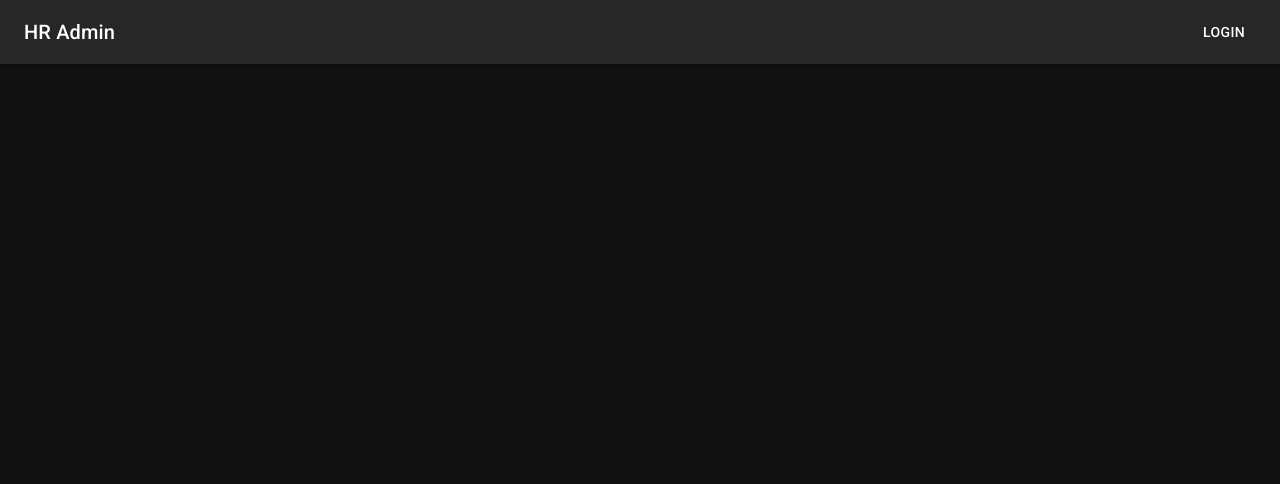
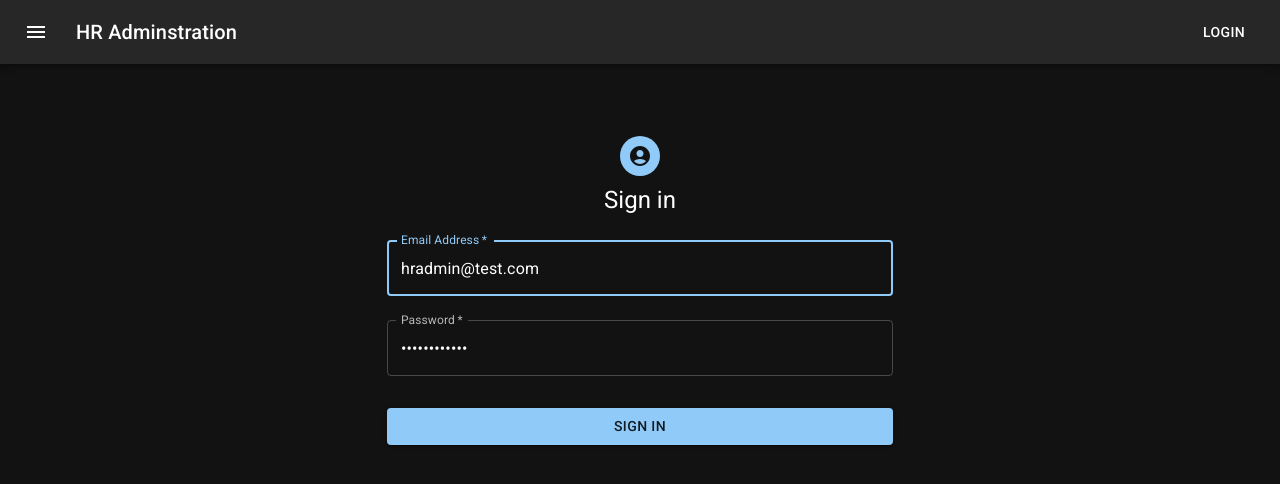
Before and after one commit to Reuel-T/HR-Admin-Project, a React (Vite) app in the folder Hr-Frontend/: page /login in a window 1280 px wide. Shown: the top 484 px of the page. Built offline with nearby package versions, Linux system fonts and the light colour scheme.

Commit message:
CORS Added, login page done

```diff
--- a/Hr-Frontend/package.json
+++ b/Hr-Frontend/package.json
@@ -13,8 +13,11 @@
     "@emotion/styled": "^11.10.6",
     "@mui/icons-material": "^5.11.11",
     "@mui/material": "^5.11.11",
+    "axios": "^1.3.4",
     "react": "^18.2.0",
-    "react-dom": "^18.2.0"
+    "react-dom": "^18.2.0",
+    "react-query": "^3.39.3",
+    "react-router-dom": "^6.8.2"
   },
   "devDependencies": {
     "@types/react": "^18.0.27",
--- a/Hr-Frontend/src/App.jsx
+++ b/Hr-Frontend/src/App.jsx
@@ -1,22 +1,24 @@
 import { ThemeProvider, createTheme } from "@mui/material/styles";
-import { CssBaseline } from "@mui/material";
+import { CssBaseline, Container } from "@mui/material";
 import Navbar from "./components/Navbar";
-import { useState } from "react";
+import Login from "./pages/Login";
+
+import { RouterProvider, createBrowserRouter, Outlet } from 'react-router-dom';
+import MainLayout from "./layout/MainLayout";
+
+
+
 
 function App() {
 
-  const darkTheme = createTheme({
-    palette: {
-      mode: 'dark',
-    },
-  });
-
   return (
     <>
-      <ThemeProvider theme={darkTheme}>
-        <CssBaseline/>
-        <Navbar/>
-      </ThemeProvider>
+      <RouterProvider router={router}>
+        <ThemeProvider theme={darkTheme}>
+          <CssBaseline/>
+          <MainLayout/>
+        </ThemeProvider>
+      </RouterProvider>
     </>
   )
 }
--- /dev/null
+++ b/Hr-Frontend/src/api/http.js
@@ -0,0 +1,8 @@
+import axios from "axios";
+
+export default axios.create({
+    baseURL: "http://localhost:5252/",
+    headers: {
+      "Content-type": "application/json"
+    }
+  });
--- a/Hr-Frontend/src/components/Navbar.jsx
+++ b/Hr-Frontend/src/components/Navbar.jsx
@@ -4,15 +4,23 @@ import Typography from '@mui/material/Typography'
 import AppBar from '@mui/material/AppBar'
 import Toolbar from '@mui/material/Toolbar'
 import Button from '@mui/material/Button';
+import { CssBaseline } from '@mui/material';
 import IconButton from '@mui/material/IconButton';
-//import MenuIcon from '@mui/icons-material/Menu';
+import { useContext } from 'react';
+import UserContext from '../context/UserContext';
+import MenuIcon from '@mui/icons-material/Menu';
 
 function Navbar() {
+
+  const { user, setUser } = useContext(UserContext);
+
   return (
+    <>
+    <CssBaseline/>
     <Box sx={{ flexGrow: 1 }}>
       <AppBar position="static">
         <Toolbar>
-{/*           <IconButton
+          <IconButton
             size="large"
             edge="start"
             color="inherit"
@@ -20,14 +28,16 @@ function Navbar() {
             sx={{ mr: 2 }}
           >
             <MenuIcon />
-          </IconButton> */}
+          </IconButton>
           <Typography variant="h6" component="div" sx={{ flexGrow: 1 }}>
-            HR Admin
+            {user && user.firstName}
+            {!user && <>HR Adminstration</>}
           </Typography>
           <Button color="inherit">Login</Button>
         </Toolbar>
       </AppBar>
     </Box>
+    </>
   );
 }
 
--- /dev/null
+++ b/Hr-Frontend/src/context/UserContext.js
@@ -0,0 +1,12 @@
+import React from 'react'
+
+const UserContext = React.createContext({
+    user: null,
+    setUser: () => { }
+});
+
+/*
+    Create a user context that can be accessed by all components
+*/
+
+export default UserContext;
--- a/Hr-Frontend/src/layout/MainLayout.jsx
+++ b/Hr-Frontend/src/layout/MainLayout.jsx
@@ -1,8 +1,25 @@
-import React from 'react'
+import { Container, CssBaseline } from '@mui/material'
+import React, { useState } from 'react'
+import { Outlet } from 'react-router-dom'
+import Navbar from '../components/Navbar'
+import UserContext from '../context/UserContext'
+
+
 
 function MainLayout() {
+
+  const [user, setUser] = useState(null)
+
   return (
-    <div>MainLayout</div>
+    <>
+      <UserContext.Provider value={{ user, setUser }}>
+        <CssBaseline/>
+        <Navbar />
+        <Container sx={{width : '90%'}}>
+          <Outlet/>
+        </Container>
+      </UserContext.Provider>
+    </>
   )
 }
 
--- a/Hr-Frontend/src/main.jsx
+++ b/Hr-Frontend/src/main.jsx
@@ -1,9 +1,45 @@
+import { ThemeProvider, createTheme } from '@mui/material';
 import React from 'react'
 import ReactDOM from 'react-dom/client'
-import App from './App'
+import { RouterProvider, createBrowserRouter } from 'react-router-dom';
+import MainLayout from './layout/MainLayout';
+import Login from './pages/Login';
+import UserInfoPage from './pages/UserInfoPage';
+import { QueryClient, QueryClientProvider } from 'react-query';
+
+/**
+ * This application use react-query.
+ * I want to avoid useEffect like the plague
+ */
+const client = new QueryClient();
+
+/* Holds the routes for the application */
+const router = createBrowserRouter([
+  {
+    path: '/', element: <MainLayout />, children:
+      [
+        { path: '/', element: <UserInfoPage /> },
+        { path: '/login', element: <Login /> }
+      ]
+  },
+])
+
+/**
+ * Sets the theme to dark mode
+ * My monitor sucks and it hurts my eyes while testing
+ */
+const darkTheme = createTheme({
+  palette: {
+    mode: 'dark',
+  },
+});
 
 ReactDOM.createRoot(document.getElementById('root')).render(
   <React.StrictMode>
-    <App />
+    <ThemeProvider theme={darkTheme}>
+      <QueryClientProvider client={client}>
+        <RouterProvider router={router} />
+      </QueryClientProvider>
+    </ThemeProvider>
   </React.StrictMode>,
 )
--- /dev/null
+++ b/Hr-Frontend/src/pages/Login.jsx
@@ -0,0 +1,109 @@
+import React, { useContext } from 'react'
+import { Container, Box } from '@mui/material'
+import TextField from '@mui/material/TextField';
+import Avatar from '@mui/material/Avatar';
+import Button from '@mui/material/Button';
+import {CssBaseline} from '@mui/material';
+import Typography from '@mui/material/Typography';
+import AccountCircleRoundedIcon from '@mui/icons-material/AccountCircleRounded';
+import { useMutation } from 'react-query';
+import apiClient from '../api/http';
+import UserContext from '../context/UserContext';
+
+function Login() {
+
+    let loginData = null;
+
+    const { user, setUser } = useContext(UserContext);
+
+    const { isLoading: isLoggingIn, mutate: loginUser } = useMutation(
+        async () => {
+            return await apiClient.post('/auth/login', loginData);
+        },
+        {
+            onSuccess: ({data}) => {
+                let response = data
+                console.log(response);
+                setUser(response);
+                console.log(user);
+            }
+        },
+        {
+            onError: (res) => {
+                console.log(res.data);
+            }
+        }
+    )
+
+    function handleSubmit(event) {
+        event.preventDefault();
+        const data = new FormData(event.currentTarget);
+        console.log({
+            email: data.get('email'),
+            password: data.get('password')
+        });
+        loginData = data;
+        try {
+            loginUser();
+        } catch (error) {
+            console.log(error);
+        }
+    }
+
+    return (
+      <>
+        <CssBaseline/>
+        <Container sx={{width: '90%'}}>
+            <Box
+            sx={{
+                marginTop: 8,
+                display: 'flex',
+                flexDirection: 'column',
+                alignItems: 'center',
+            }}
+            >
+                <Avatar sx={{ m: 1, bgcolor: 'primary.main' }}>
+                    <AccountCircleRoundedIcon />
+                </Avatar>
+                <Typography component="h1" variant="h5">
+                    Sign in
+                </Typography>
+                <Box component="form" onSubmit={handleSubmit} noValidate sx={{ mt: 1 }}>
+                    <TextField
+                        margin="normal"
+                        required
+                        fullWidth
+                        id="Username"
+                        label="Email Address"
+                        name="Username"
+                        autoComplete="email"
+                        autoFocus
+                        defaultValue="hradmin@test.com"
+                    />
+                    <TextField
+                        margin="normal"
+                        required
+                        fullWidth
+                        name="Password"
+                        label="Password"
+                        type="Password"
+                        id="Password"
+                        autoComplete="current-password"
+                        defaultValue="TestPass1234"
+                    />
+                    <Button
+                        type="submit"
+                        fullWidth
+                        variant="contained"
+                        sx={{ mt: 3, mb: 2 }}
+                    >
+                        Sign In
+                    </Button>
+                </Box>
+            </Box>
+        </Container>
+      </>
+  )
+}
+
+export default Login
--- /dev/null
+++ b/Hr-Frontend/src/pages/UserInfoPage.jsx
@@ -0,0 +1,25 @@
+import React, { useEffect } from 'react'
+import { useNavigate } from 'react-router-dom'
+
+
+function UserInfoPage() {
+    /**
+     * Getting the user context
+    */
+    const { user, setUser } = useContext(UserContext);
+
+    const navigate = useNavigate();
+
+    useEffect(() => {
+        //check if the user is null
+        if (user === null) {
+            navigate('/login');
+        }
+    })
+
+    return (
+        <div>UserInfoPage</div>
+    )
+}
+
+export default UserInfoPage
```
Also changed, not shown: 2 other files (tests, documents, lock files or other folders).
